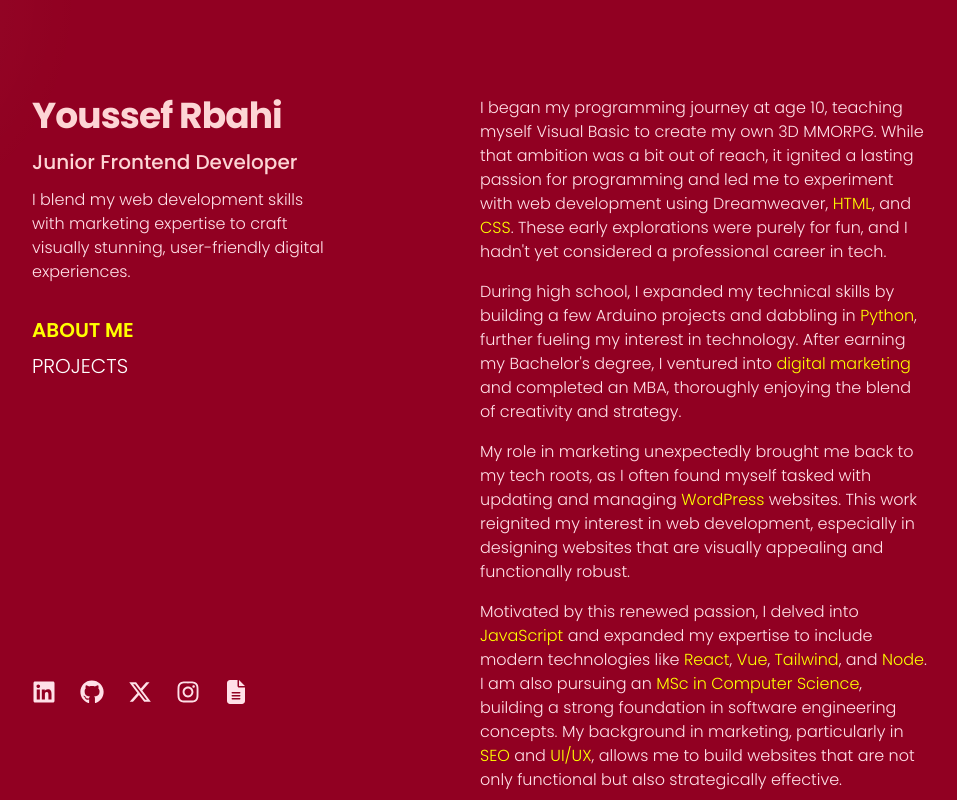
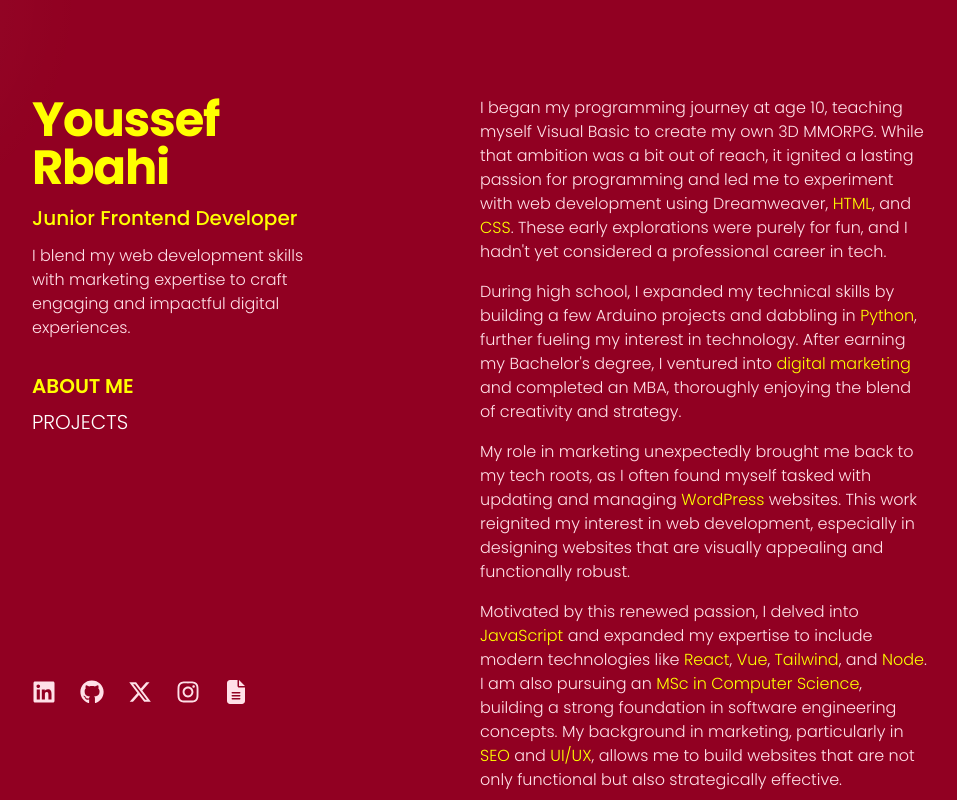
Before and after one commit to YoussefRbahi/rbahi-com, a React (Vite) app: page / in a window 1280 px wide. Both pictures are taken after a click on the button "Enter". Shown: the top 800 px of the page, without its empty margins (160-1117 px from the left). Built offline with nearby package versions, Linux system fonts and the light colour scheme; no server answers.

Commit message:
Update Bio

```diff
--- a/src/components/Bio.jsx
+++ b/src/components/Bio.jsx
@@ -5,15 +5,15 @@
         <img src="" alt="" />
       </div>
 
-      <h1 className="text-3xl font-bold tracking-tight sm:text-4xl text-offwhite">
+      <h1 className="text-3xl font-bold tracking-tight sm:text-5xl text-highcontrast">
         <a href="/">Youssef Rbahi</a>
       </h1>
-      <h2 className="text-xl font-medium text-offwhite">
+      <h2 className="text-xl font-medium text-highcontrast">
         Junior Frontend Developer
       </h2>
       <p className="text-md">
         I blend my web development skills with marketing expertise to craft
-        visually stunning, user-friendly digital experiences.
+        engaging and impactful digital experiences.
       </p>
     </div>
   );
```
